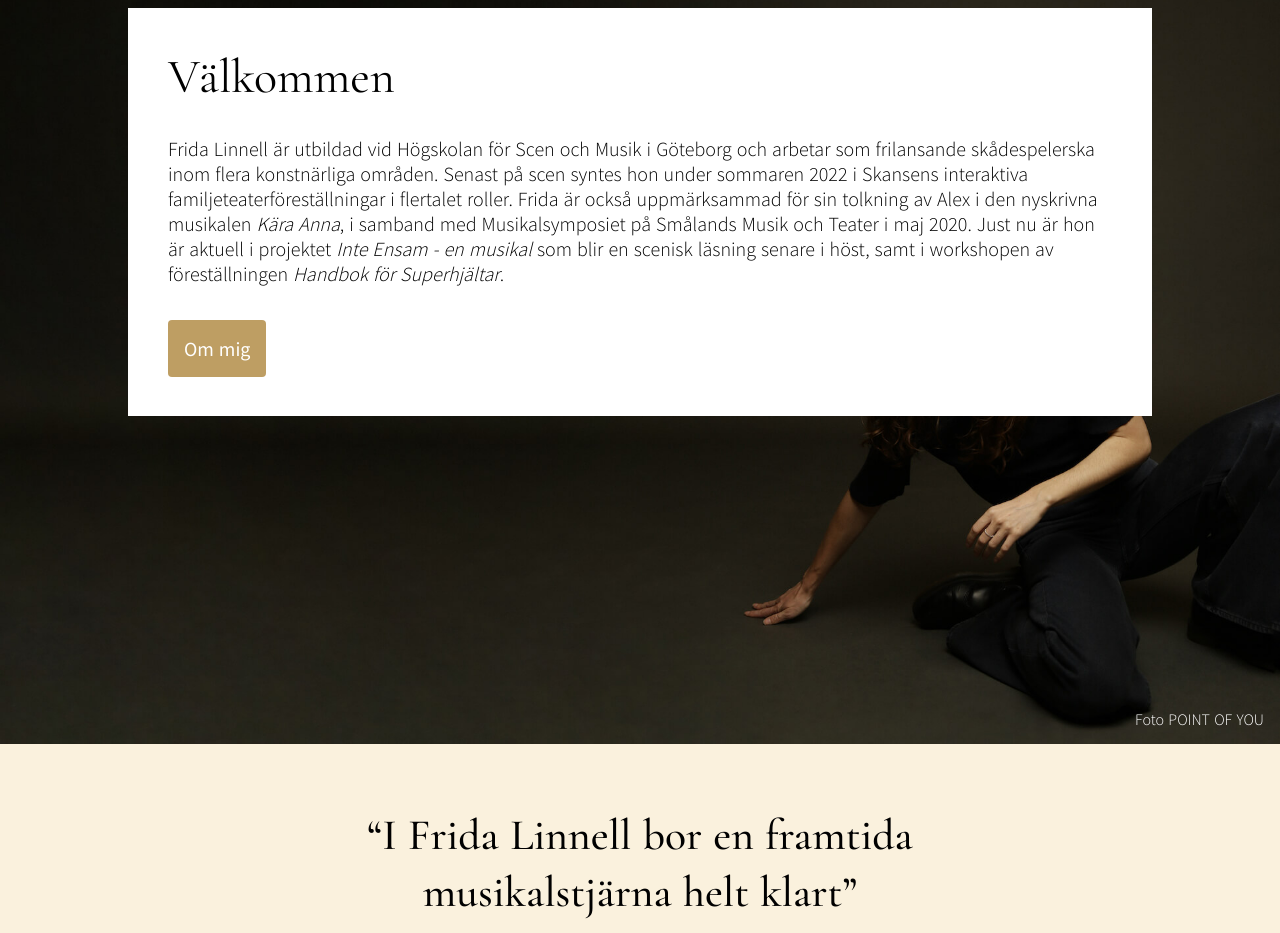
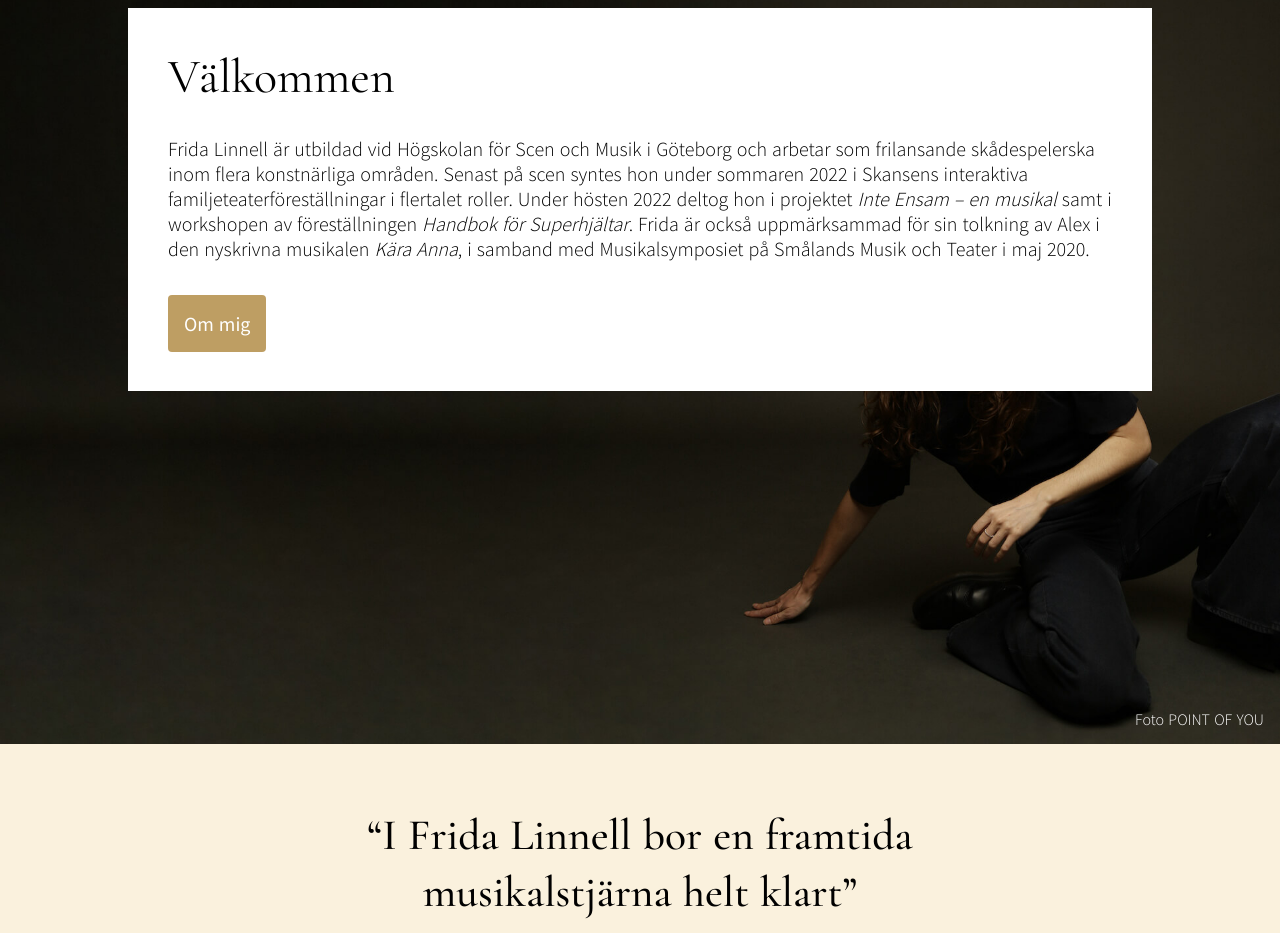
Before and after one commit to kindstrom-solutions/fridalinnell, a Nuxt app: page / in a window 1280 px wide. Shown: the part 1120-2053 px from the top of the page. Built offline with nearby package versions, Linux system fonts and the light colour scheme.

Commit message:
some text updates

```diff
--- a/pages/cv.vue
+++ b/pages/cv.vue
@@ -40,6 +40,9 @@
     </div>
     <div class="scene-section">
       <h4>Scen</h4>
+      <p> 2022 / Handbok för Superhjältar (Workshop) / flera roller</p>
+      <p>2022 / <a href="https://inteensamenmusikal.se/"> Inte Ensam (Scenisk reading)</a>  / Celine / Pik
+Presens Improkällare</p>
       <p>2022 / Kapten Reko på Lill-Skansen / flera roller / Skansen (Teater Pegasus)</p>
       <p>2021 / <a href="https://www.underhallningspatrullen.se/forestallning/Alice-i-Underlandet">Alice i Underlandet</a> / Hjärter Dam, Påskharen / Kristianstad Teater </p>
       <p>2021 / Signes val (Historien får liv) / flera roller / Fredriksdal i Helsingborg </p>
@@ -50,14 +53,20 @@
       <p>2016 / Stand-in-Artist Eurovision Song Contest / 1944 av Jamala / Globen (SVT)</p>
 
       <h4 style="margin-top: 60px"> Film</h4>
+      <p>2022 / Botten / Mika / Runda Bordet Film</p>
       <p>2022 / Arken / Marion / Skurups Folkhögskola </p>
       <p>2022 / Hjärta av glas / Linda / Stockholms Filmskola </p>
 
       <h4 style="margin-top: 60px"> Röst</h4>
+      <p>2022 / Eurotroll <br>
+      <a href=" https://www.svtplay.se/kristianias-magiska-tivoliteater">Kristianias magiska tivoliteater</a> / Tora
+      </p>
+
       <p>2022 / Iyuno-SDI Media <br>
       Batwheels / sång <br>
       Barbie TV-Movie / Emmie <br>
-      Eureka / sång </p>
+      Eureka / sång
+       </p>
 
       <p>
       <p>2021 / SDI Media <br>
--- a/pages/index.vue
+++ b/pages/index.vue
@@ -19,10 +19,11 @@
           Frida Linnell är utbildad vid Högskolan för Scen och Musik i Göteborg och arbetar som
           frilansande skådespelerska inom flera konstnärliga områden. Senast på scen syntes hon
           under sommaren 2022 i Skansens interaktiva familjeteaterföreställningar i flertalet roller.
+          Under hösten 2022 deltog hon i projektet <em>Inte Ensam – en musikal</em>
+          samt i workshopen av föreställningen <em>Handbok för Superhjältar</em>.
           Frida är också uppmärksammad för sin tolkning av Alex i den nyskrivna
           musikalen <em>Kära Anna</em>, i samband med Musikalsymposiet på Smålands Musik och Teater i
-          maj 2020. Just nu är hon är aktuell i projektet <em>Inte Ensam - en musikal</em> som blir en scenisk
-          läsning senare i höst, samt i workshopen av föreställningen <em>Handbok för Superhjältar</em>.
+          maj 2020.
         </div>
         <nuxt-link to="/om-mig" class="box-button">Om mig</nuxt-link>
       </div>
--- a/pages/om-mig.vue
+++ b/pages/om-mig.vue
@@ -33,8 +33,8 @@
           jag exempelvis den annorlunda förmånen att som musikalstudent göra praktik i Bertolt Brechts <em>Herr Puntila och hans dräng Matti </em>på Göteborgs Stadsteater under 2019/2020. Jag har också flitig engagerat mig i
           <em>Musikalplattforms</em> vision om att lyfta fram nyskriven svensk musikal - där jag under Musikalsymposiet 2020 på Smålands Musik och Teater, gjorde den mycket
           uppskattade insatsen som Alex i musikalen <em>Kära Anna </em>skriven av Oscar Collin och Pia Ternström. Nuförtiden arbetar jag dessutom i studion med röstjobb i form av dubbning och
-          röstskådespeleri. Under våren 2022 har jag också skaffat mig den efterlängtade
-          erfarenheten av att filma, och hoppas framöver få möjligheten att fortsätta utveckla mitt skådespeleri inom film.
+          röstskådespeleri. Under det senaste året har jag också skaffat mig den efterlängtade erfarenheten av att
+          filma, och hoppas få möjligheten att fortsätta göra det mer framöver.
         </p>
         <p>
           Jag är hopplöst kär i gestaltning och det sceniska uttrycket. Det bara är så. Jag är ett funny
@@ -44,9 +44,8 @@
         </p>
         <p>
           Under sommaren 2022 ingick jag i Skansens skådespelarensemble där vi spelade interaktiv
-          familjeteater. Just nu är jag involverad i projektet <em>Inte Ensam – en musikal</em> som blir en scenisk
-          läsning senare i höst. Läs mer <a href="https://inteensamenmusikal.se/">här</a>.
-          Jag deltar också i workshopen av föreställningen <em>Handbok för Superhjältar</em>.
+          familjeteater. Hösten 2022 var jag involverad i projektet <em>Ensam – en musikal</em> samt i
+          workshopen av föreställningen <em>Handbok för Superhjältar</em>.
         </p>
       </div>
     </div>
```
